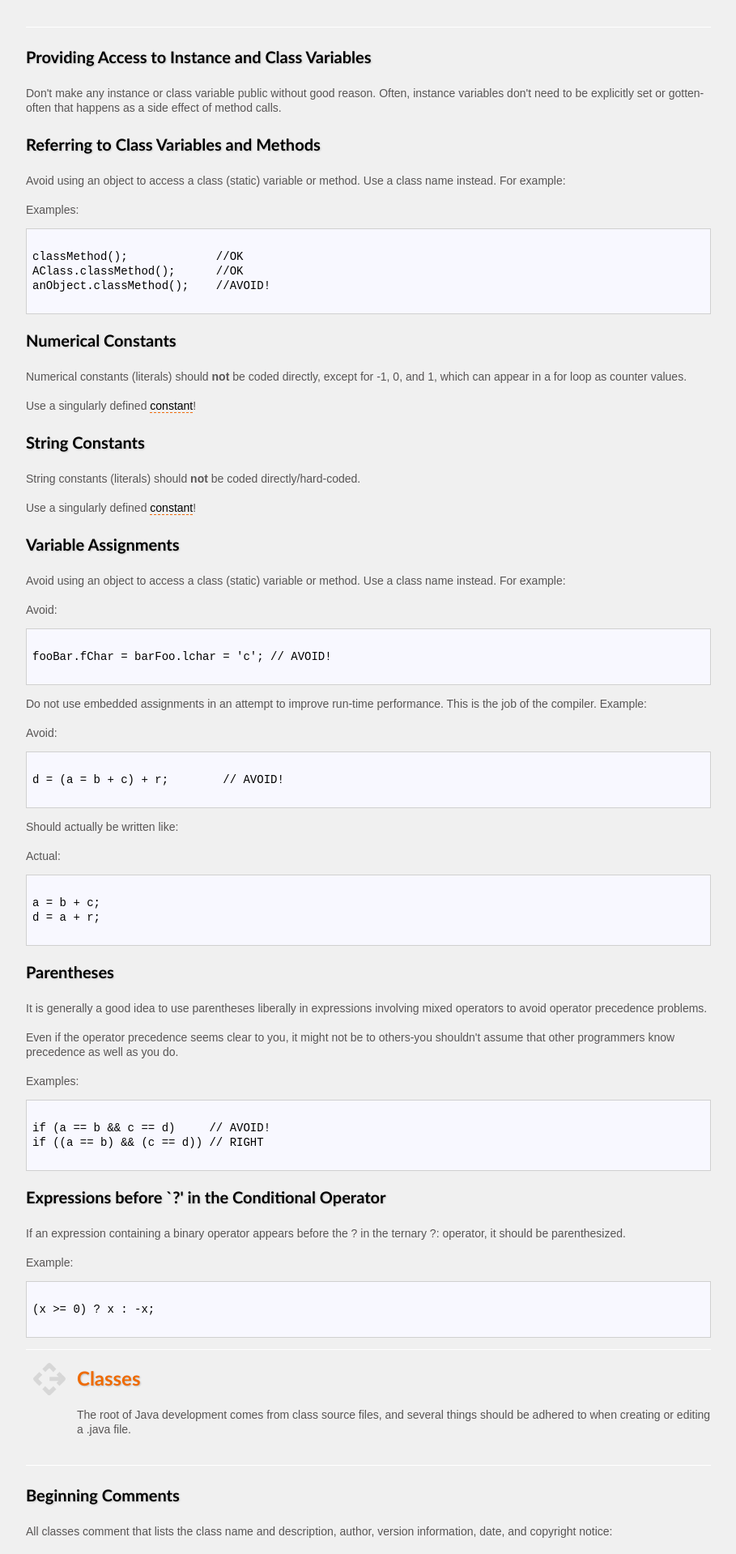
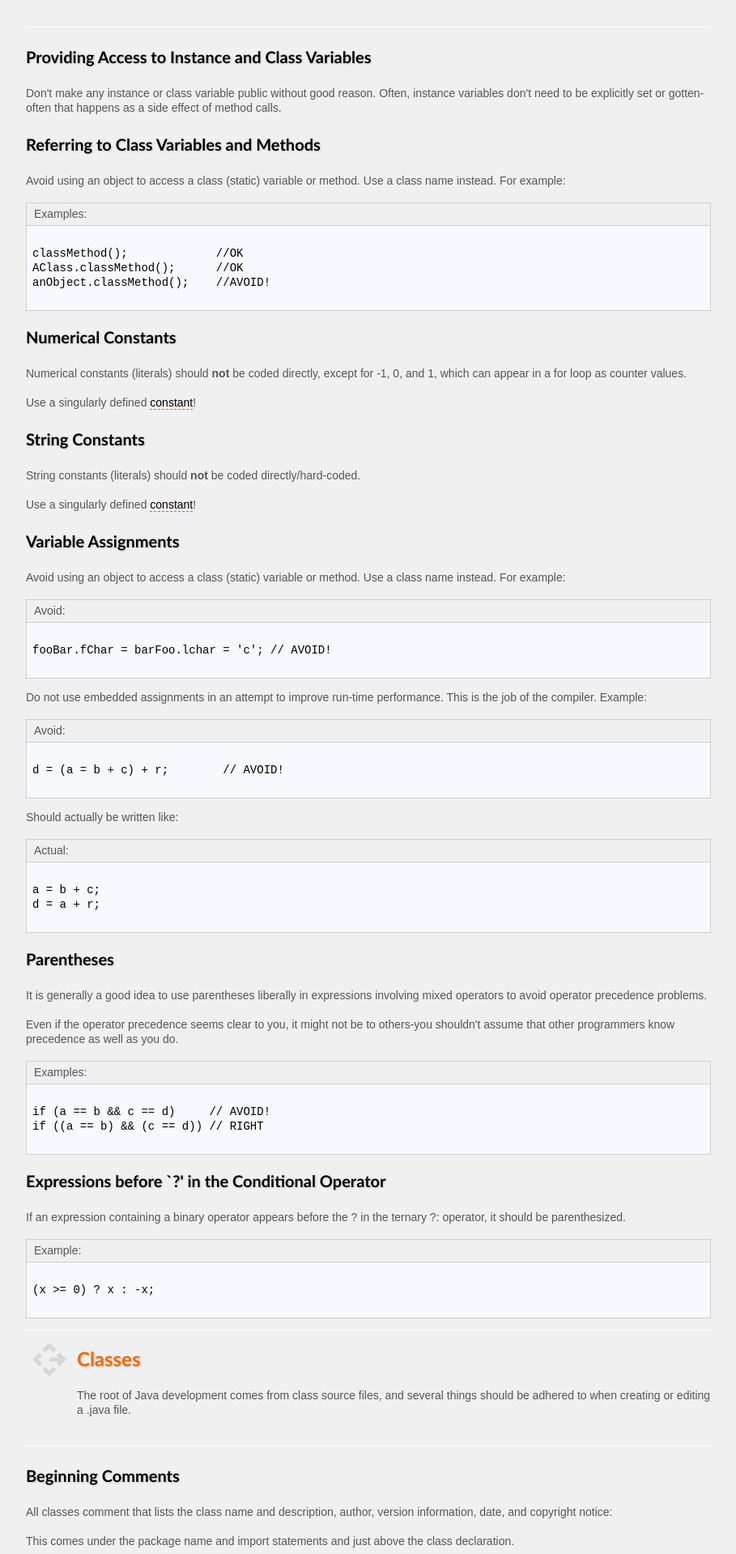
Before and after one commit to semantico/standards, a Jekyll site: the page built from java/index.html, in a window 1280 px wide. Shown: the part 3648-5567 px from the top of the page at 81% size, without its empty margins (14-923 px from the left). Built offline with Jekyll 4.4.1, drawn with Linux system fonts in a browser that asks for light colours.

Commit message:
Update pre title styles

```diff
--- a/static/css/standards.css
+++ b/static/css/standards.css
@@ -829,3 +829,14 @@ li.social-li {
     content: "\2193";
     color:   #EF6B00;
 }
+
+.pre-code {
+    margin-top: 18px;
+    padding: 4px 9px 5px;
+    border: 1px solid #d0d0d0;
+    border-width: 1px 1px 0;
+}
+
+.pre-code + pre {
+    margin-top: 0;
+}
```
